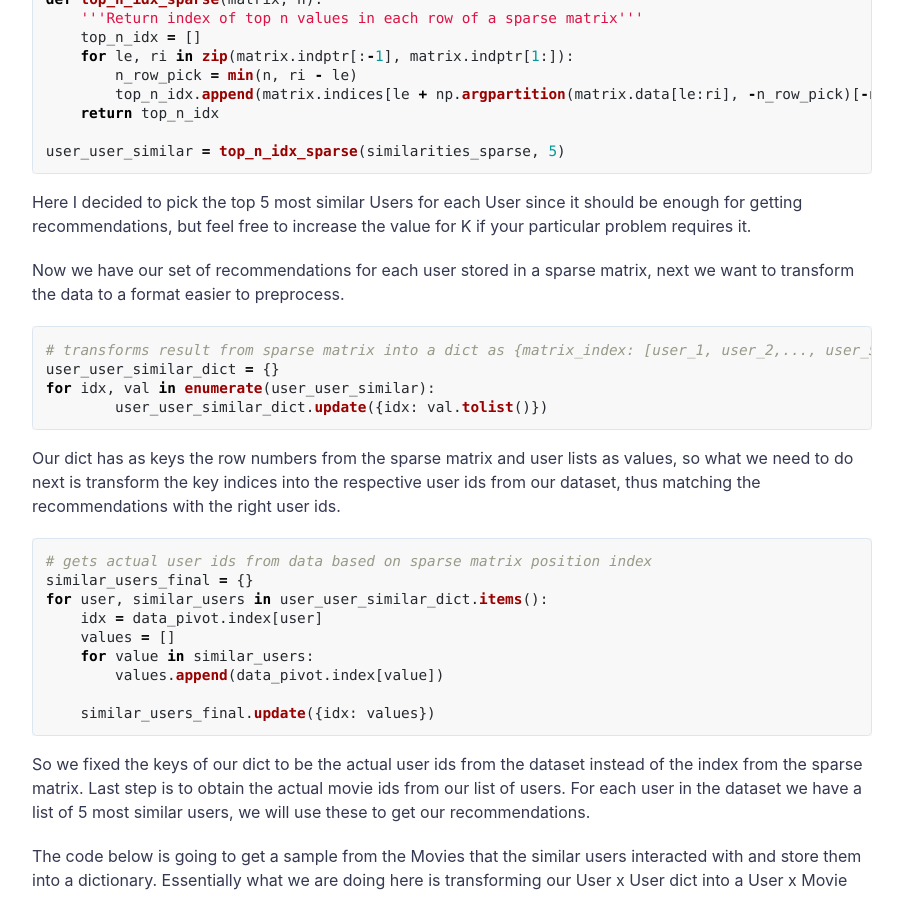
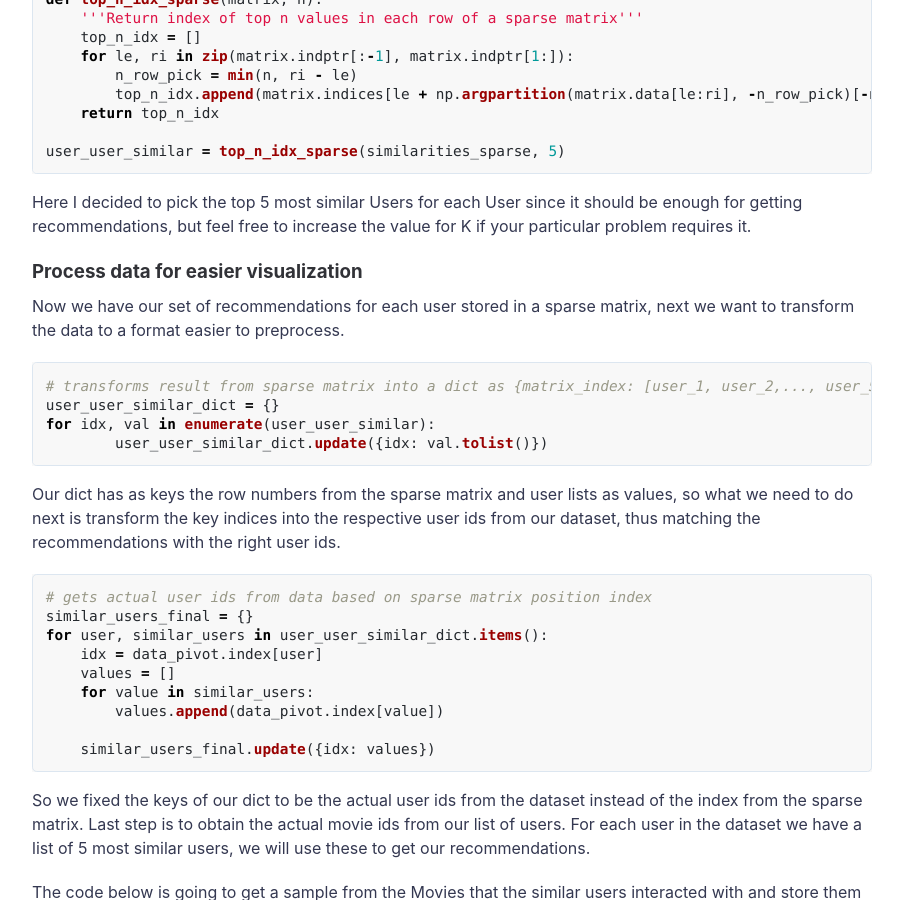
Before and after one commit to marciovai/marciovai.github.io, a Jekyll site: the page built from _posts/2020-07-03-building-a-recommendation-system-in-python.md, in a window 1280 px wide and 900 px high, scrolled down 6765 px. Shown: the whole window, without its empty margins (188-1091 px from the left). Built offline with Jekyll 4.4.1, drawn with Linux system fonts in a browser that asks for light colours; comment, search, counter and statistics services are not loaded; some of the changed text lies outside the part shown.

Commit message:
Added topic separation to post 1

````diff
--- a/_posts/2020-07-03-building-a-recommendation-system-in-python.md
+++ b/_posts/2020-07-03-building-a-recommendation-system-in-python.md
@@ -195,6 +195,7 @@ user_user_similar = top_n_idx_sparse(similarities_sparse, 5)
 
 Here I decided to pick the top 5 most similar Users for each User since it should be enough for getting recommendations, but feel free to increase the value for K if your particular problem requires it.
 
+### Process data for easier visualization
 Now we have our set of recommendations for each user stored in a sparse matrix, next we want to transform the data to a format easier to preprocess.
 
 ```python
````
Also changed, not shown: other parts of _posts/2020-07-03-building-a-recommendation-system-in-python.md (+2 -0 lines).
